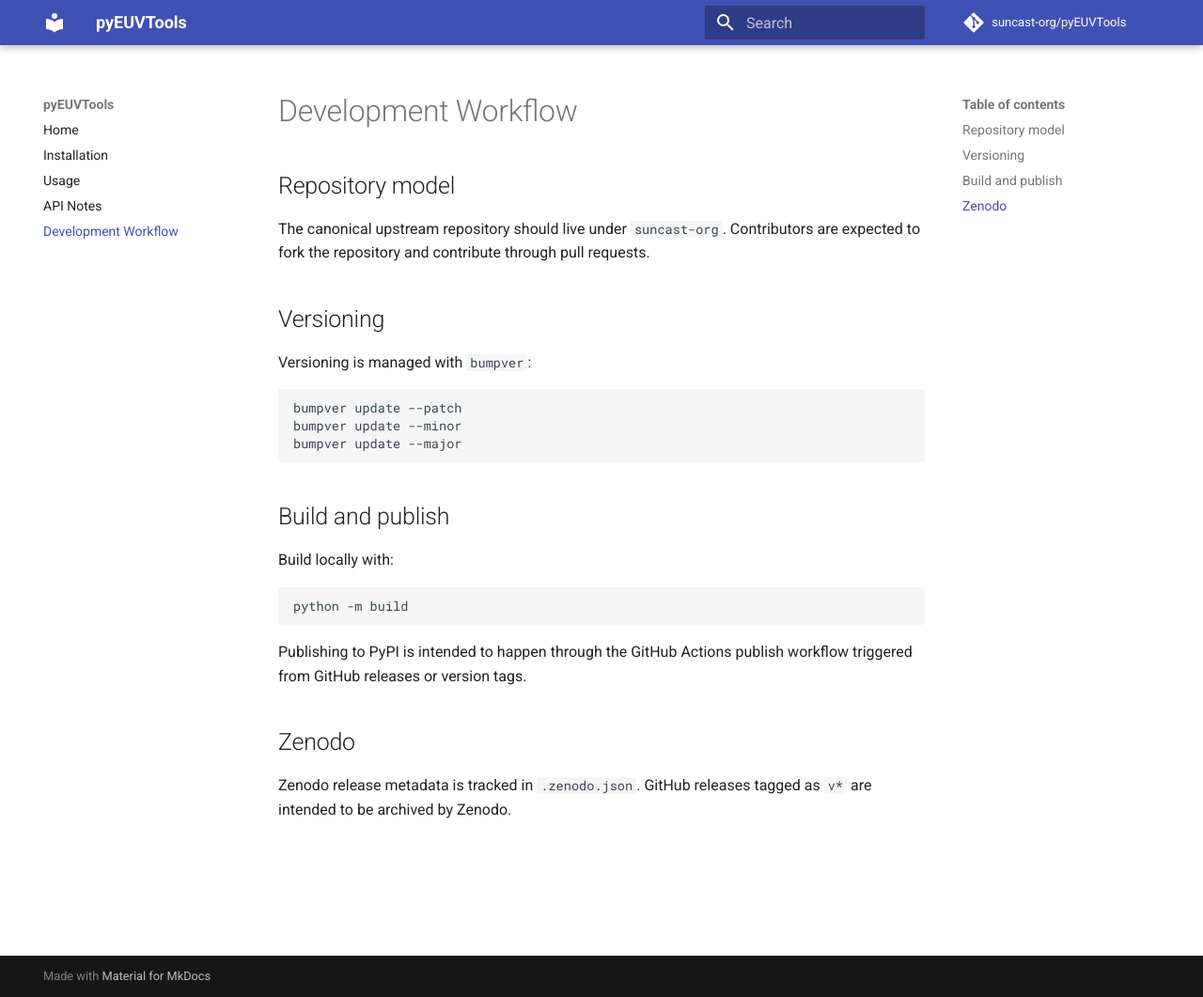
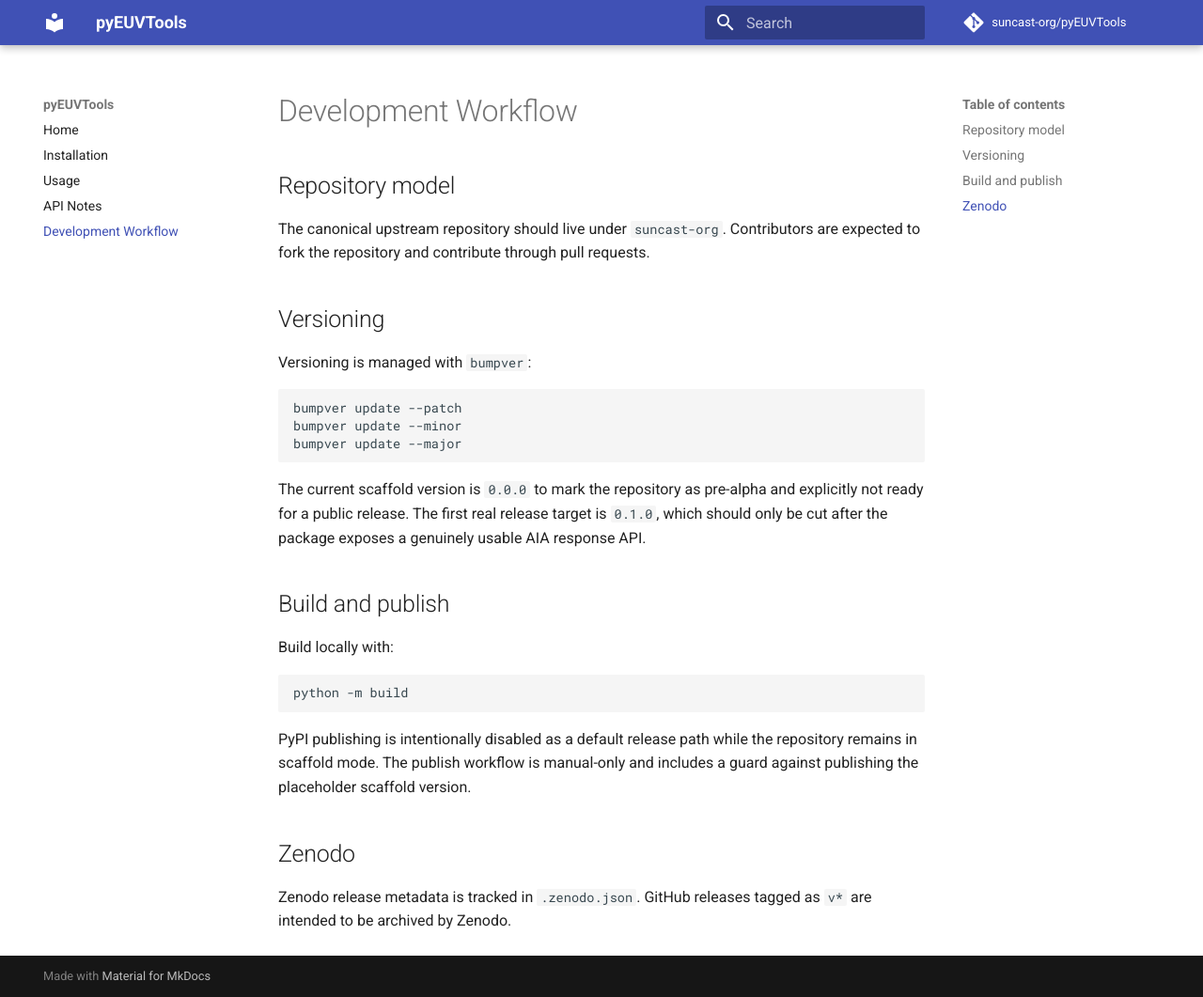
Before and after one commit to suncast-org/pyEUVTools, an MkDocs documentation site: the page built from docs/dev_workflow.md, in a window 1280 px wide and 1061 px high. Shown: the whole window at 94% size. Built offline with MkDocs 1.6.1 and Material for MkDocs 9.7.7, drawn with Linux system fonts in a browser that asks for light colours; comment, search, counter and statistics services are not loaded.

Commit message:
Mark scaffold as pre-alpha and non-releasable

````diff
--- a/docs/dev_workflow.md
+++ b/docs/dev_workflow.md
@@ -15,6 +15,11 @@
 bumpver update --major
 ```
 
+The current scaffold version is `0.0.0` to mark the repository as pre-alpha and
+explicitly not ready for a public release. The first real release target is
+`0.1.0`, which should only be cut after the package exposes a genuinely usable
+AIA response API.
+
 ## Build and publish
 
 Build locally with:
@@ -23,8 +28,9 @@
 python -m build
 ```
 
-Publishing to PyPI is intended to happen through the GitHub Actions publish workflow
-triggered from GitHub releases or version tags.
+PyPI publishing is intentionally disabled as a default release path while the
+repository remains in scaffold mode. The publish workflow is manual-only and
+includes a guard against publishing the placeholder scaffold version.
 
 ## Zenodo
 
--- a/pyproject.toml
+++ b/pyproject.toml
@@ -4,7 +4,7 @@
 
 [project]
 name = "pyeuvtools"
-version = "0.1.0"
+version = "0.0.0"
 description = "EUV instrument response tools for the SunCAST Python ecosystem"
 readme = { file = "README.md", content-type = "text/markdown" }
 license = { text = "MIT" }
@@ -26,7 +26,7 @@
   "aiapy",
 ]
 classifiers = [
-  "Development Status :: 3 - Alpha",
+  "Development Status :: 2 - Pre-Alpha",
   "Intended Audience :: Science/Research",
   "License :: OSI Approved :: MIT License",
   "Programming Language :: Python",
@@ -78,7 +78,7 @@
 
 [tool.bumpver]
 version_pattern = "MAJOR.MINOR.PATCH"
-current_version = "0.1.0"
+current_version = "0.0.0"
 commit_message = "bump: release v{new_version}"
 tag_message = "Release v{new_version}"
 commit = true
--- a/src/pyeuvtools/__init__.py
+++ b/src/pyeuvtools/__init__.py
@@ -1,3 +1,3 @@
 """pyEUVTools package."""
 
-__version__ = "0.1.0"
+__version__ = "0.0.0"
````
Also changed, not shown: README.md (+22 -10 lines), .zenodo.json, 2 other files.
